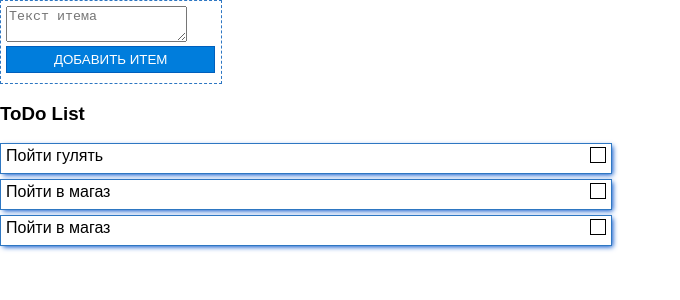
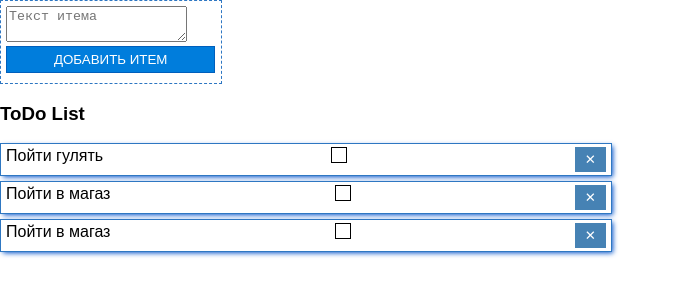
Before and after one commit to bazikk/todo-learn, a React (Create React App) app: page / in a window 1280 px wide. Shown: the top 300 px of the page, without its empty margins (0-680 px from the left). Built offline with nearby package versions, Linux system fonts and the light colour scheme.

Commit message:
add remove item

```diff
--- a/src/App.css
+++ b/src/App.css
@@ -78,3 +78,11 @@ p {
   background: #CCC;
   color: #999;
 }
+
+button {
+  background: steelblue;
+  border: none;
+  color: white;
+  padding: 5px 10px;
+  cursor: pointer;
+}
--- a/src/App.js
+++ b/src/App.js
@@ -16,107 +16,129 @@ const todoItems = [
     id: 3,
     text: 'Пойти в магаз',
     done: false
-  },
+  }
 ];
 
-const ToDoItem = ({onCheck=f=>f, data}) =>
-  <div className='todo_item'>
-      <p className='todo_item_text'>{data.text}</p>
-      <div onClick={onCheck} className={data.done ? 'todo_item_status done' : 'todo_item_status'}></div>
+const ToDoItem = ({ onCheck = f => f, onRemove = f => f, data }) => (
+  <div className="todo_item">
+    <p className="todo_item_text">{data.text}</p>
+    <div
+      onClick={onCheck}
+      className={data.done ? 'todo_item_status done' : 'todo_item_status'}
+    />
+    <button className="todo_item_remove" type="button" onClick={onRemove}>
+      ✕
+    </button>
   </div>
+);
 
-const ToDoList = ({data,onCheckItem=f=>f}) =>
-  <div className='todo_list'>
-    {
-      data.length ?
-      data.map(function (item) {
-        return <ToDoItem key={item.id} data={item} onCheck={(data)=>onCheckItem(item.id)}/>
+const ToDoList = ({ data, onCheckItem = f => f, onRemoveItem = f => f }) => (
+  <div className="todo_list">
+    {data.length ? (
+      data.map(function(item) {
+        return (
+          <ToDoItem
+            key={item.id}
+            data={item}
+            onCheck={() => onCheckItem(item.id)}
+            onRemove={() => onRemoveItem(item.id)}
+          />
+        );
       })
-      : <p>Список пуст</p>
-    }
+    ) : (
+      <p>Список пуст</p>
+    )}
   </div>
+);
 
 class Add extends React.Component {
   state = {
-    text: '',
-  }
+    text: ''
+  };
 
-  onBtnClickHandler = (e) => {
-    e.preventDefault()
-    const { text } = this.state
+  onBtnClickHandler = e => {
+    e.preventDefault();
+    const { text } = this.state;
     this.props.onAddTodo({
       id: this.props.getLastID() + 1,
       text,
       done: false
-    })
+    });
     this.setState({
       text: ''
-    })
-  }
+    });
+  };
 
-  handleChange = (e) => {
-    const { id, value } = e.currentTarget
-    this.setState({ [id]: e.currentTarget.value })
-  }
+  handleChange = e => {
+    const { id, value } = e.currentTarget;
+    this.setState({ [id]: e.currentTarget.value });
+  };
 
   render() {
-    const { text } = this.state
+    const { text } = this.state;
     return (
-      <form className='add'>
+      <form className="add">
         <textarea
-          id='text'
+          id="text"
           onChange={this.handleChange}
-          className='add_text'
-          placeholder='Текст итема'
+          className="add_text"
+          placeholder="Текст итема"
           value={text}
-        ></textarea>
-        <button
-          className='add_btn'
-          onClick={this.onBtnClickHandler}>
+        />
+        <button className="add_btn" onClick={this.onBtnClickHandler}>
           Добавить итем
         </button>
       </form>
-    )
+    );
   }
 }
 
+class App extends React.Component {
+  state = {
+    todo: todoItems
+  };
 
-class App extends React.Component {
+  handleAddTodo = data => {
+    const newTodo = [...this.state.todo, data];
+    this.setState({ todo: newTodo });
+  };
 
-  state = {
-    todo: todoItems,
-  }
-
-  handleAddTodo = (data) => {
-    const newTodo = [data, ...this.state.todo]
-    this.setState({ todo: newTodo })
-  }
-
-  onCheckItem = (id) =>{
-    const newTodo = this.state.todo.map((el)=>{
-      if(el.id == id){
-        el.done = !el.done
+  onCheckItem = id => {
+    const newTodo = this.state.todo.map(el => {
+      if (el.id == id) {
+        el.done = !el.done;
       }
       return el;
-    })
+    });
 
     this.setState({
       todo: newTodo
-    })
-  }
+    });
+  };
 
-  getLastID = () =>{
-    return this.state.todo[this.state.todo.length - 1].id
-  }
+  onRemoveItem = id => {
+    const newTodo = this.state.todo.filter(el => el.id !== id);
+    this.setState({
+      todo: newTodo
+    });
+  };
+
+  getLastID = () => {
+    return this.state.todo[this.state.todo.length - 1].id; /* переписать */
+  };
 
   render() {
     return (
       <React.Fragment>
-        <Add onAddTodo={this.handleAddTodo} getLastID={this.getLastID}/>
+        <Add onAddTodo={this.handleAddTodo} getLastID={this.getLastID} />
         <h3>ToDo List</h3>
-        <ToDoList data={this.state.todo} onCheckItem={this.onCheckItem}/>
+        <ToDoList
+          data={this.state.todo}
+          onCheckItem={this.onCheckItem}
+          onRemoveItem={this.onRemoveItem}
+        />
       </React.Fragment>
-    )
+    );
   }
 }
 
```
